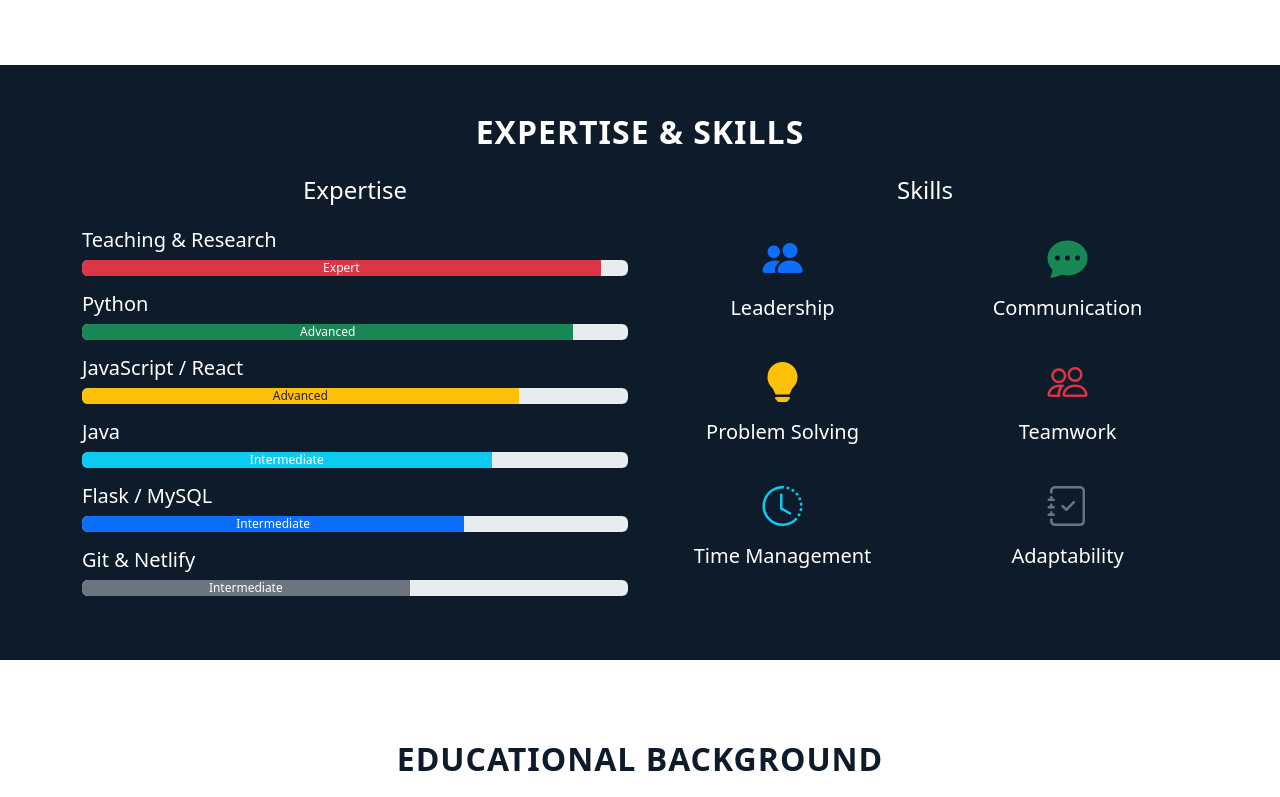
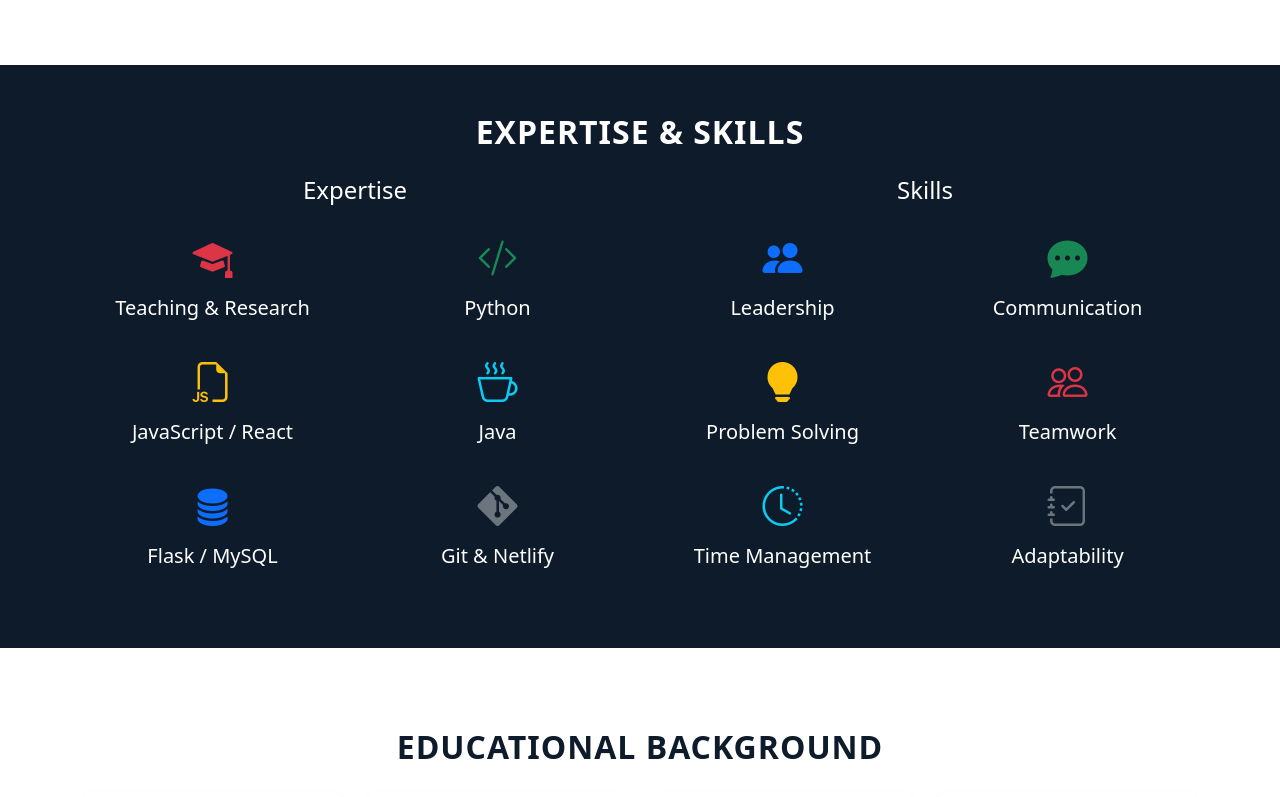
Before and after one commit to LyleZhyla/responsive-website, a React (Create React App) app: page / in a window 1280 px wide. Shown: the part 662-1459 px from the top of the page. Built offline with nearby package versions, Linux system fonts and the light colour scheme.

Commit message:
updated skills and expertise

```diff
--- a/src/App.js
+++ b/src/App.js
@@ -72,71 +72,32 @@ function App() {
             {/* Expertise Column */}
             <Col md={6}>
               <h4 className="text-center mb-4">Expertise</h4>
-            <h5>Teaching & Research</h5>
-            <div className="progress mb-3">
-              <div
-                className="progress-bar bg-danger"
-                role="progressbar"
-                style={{ width: "95%" }}
-              >
-                Expert
-              </div>
-            </div>
-
-            <h5>Python</h5>
-            <div className="progress mb-3">
-              <div
-                className="progress-bar bg-success"
-                role="progressbar"
-                style={{ width: "90%" }}
-              >
-                Advanced
-              </div>
-            </div>
-
-            <h5>JavaScript / React</h5>
-            <div className="progress mb-3">
-              <div
-                className="progress-bar bg-warning text-dark"
-                role="progressbar"
-                style={{ width: "80%" }}
-              >
-                Advanced
-              </div>
-            </div>
-
-            <h5>Java</h5>
-            <div className="progress mb-3">
-              <div
-                className="progress-bar bg-info"
-                role="progressbar"
-                style={{ width: "75%" }}
-              >
-                Intermediate
-              </div>
-            </div>
-
-            <h5>Flask / MySQL</h5>
-            <div className="progress mb-3">
-              <div
-                className="progress-bar bg-primary"
-                role="progressbar"
-                style={{ width: "70%" }}
-              >
-                Intermediate
-              </div>
-            </div>
-
-            <h5>Git & Netlify</h5>
-            <div className="progress mb-3">
-              <div
-                className="progress-bar bg-secondary"
-                role="progressbar"
-                style={{ width: "60%" }}
-              >
-                Intermediate
-              </div>
-            </div>
+              <Row className="text-center">
+                <Col md={6} className="mb-4">
+                  <i className="bi bi-mortarboard-fill fs-1 text-danger"></i>
+                  <h5 className="mt-2">Teaching & Research</h5>
+                </Col>
+                <Col md={6} className="mb-4">
+                  <i className="bi bi-code-slash fs-1 text-success"></i>
+                  <h5 className="mt-2">Python</h5>
+                </Col>
+                <Col md={6} className="mb-4">
+                  <i className="bi bi-filetype-js fs-1 text-warning"></i>
+                  <h5 className="mt-2">JavaScript / React</h5>
+                </Col>
+                <Col md={6} className="mb-4">
+                  <i className="bi bi-cup-hot fs-1 text-info"></i>
+                  <h5 className="mt-2">Java</h5>
+                </Col>
+                <Col md={6} className="mb-4">
+                  <i className="bi bi-database-fill fs-1 text-primary"></i>
+                  <h5 className="mt-2">Flask / MySQL</h5>
+                </Col>
+                <Col md={6} className="mb-4">
+                  <i className="bi bi-git fs-1 text-secondary"></i>
+                  <h5 className="mt-2">Git & Netlify</h5>
+                </Col>
+              </Row>
             </Col>
 
             {/* Skills Column */}
@@ -172,6 +133,7 @@ function App() {
           </Row>
         </Container>
       </section>
+
 
 
 
```
Lines whose indentation alone changed are shown as unchanged.
